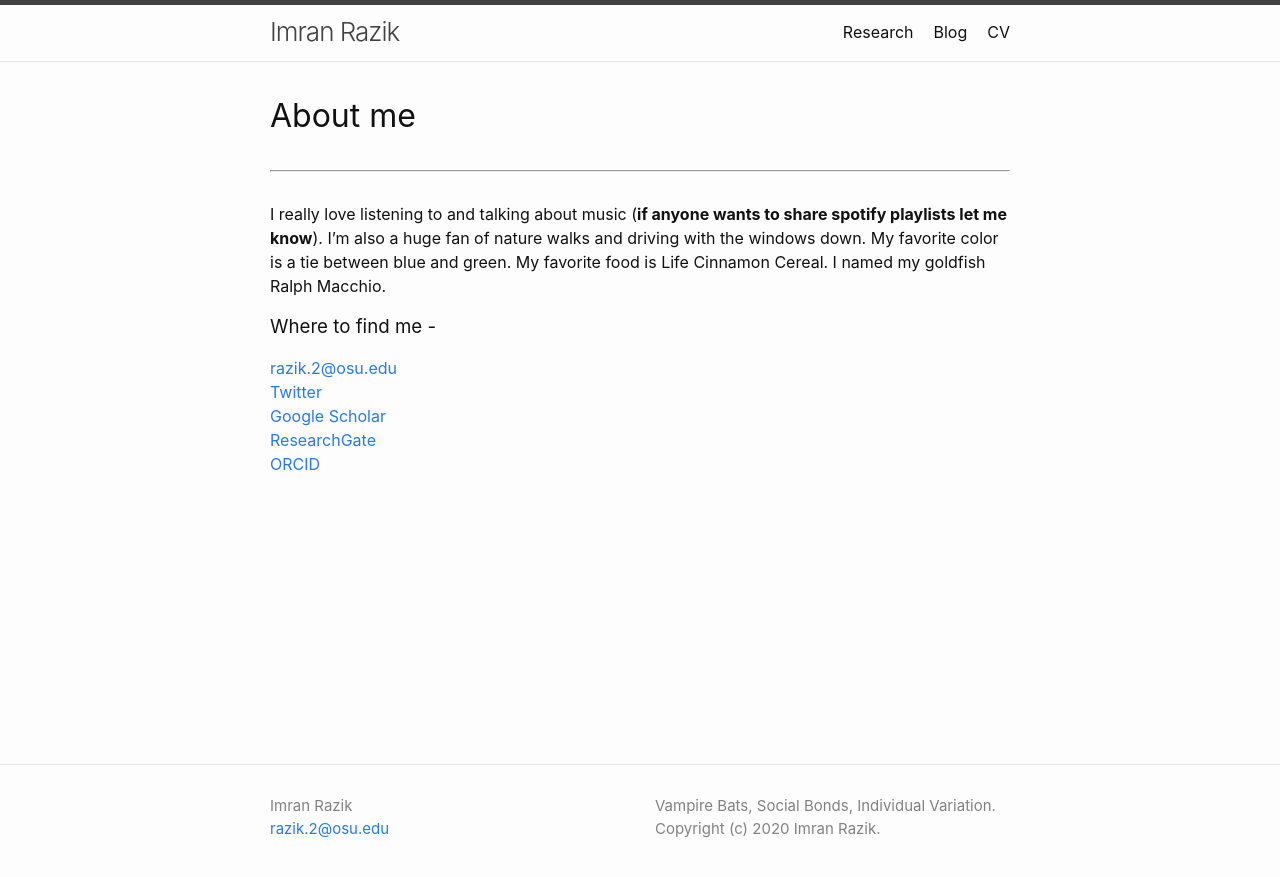
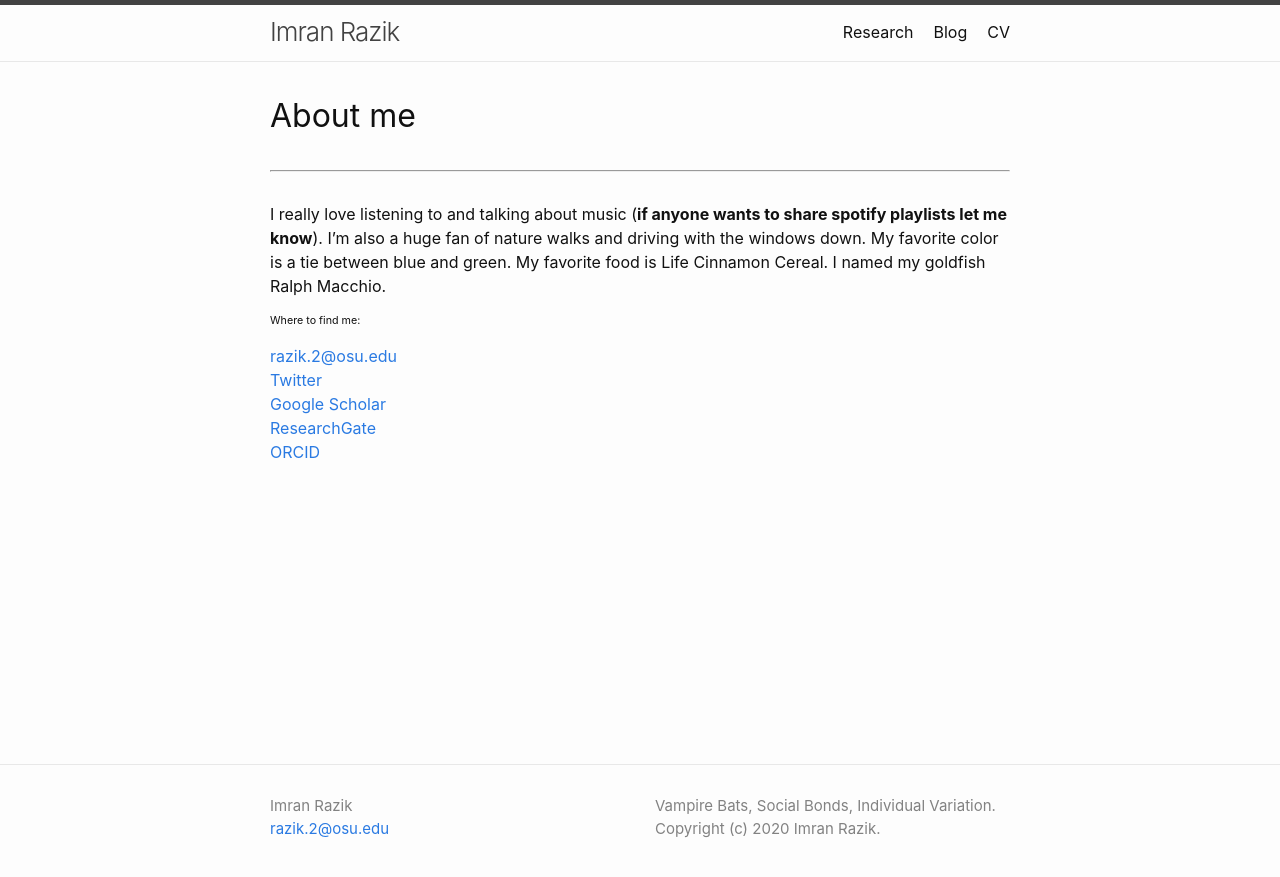
Before and after one commit to imranrazik/imranrazik.github.io, a Jekyll site: the page built from About-me.md, in a window 1280 px wide. Shown: the top 877 px of the page. Built offline with Jekyll 4.4.1, drawn with Linux system fonts in a browser that asks for light colours; our own code applies the rules of GitHub Pages for plain Markdown files.

```diff
--- a/About-me.md
+++ b/About-me.md
@@ -6,7 +6,7 @@ layout: default
 
 I really love listening to and talking about music (**if anyone wants to share spotify playlists let me know**). I'm also a huge fan of nature walks and driving with the windows down. My favorite color is a tie between blue and green. My favorite food is Life Cinnamon Cereal. I named my goldfish Ralph Macchio.
 
-### Where to find me -
+###### Where to find me:
 [razik.2@osu.edu](mailto:razik.2@osu.edu) <br/>
 [Twitter](https://twitter.com/irazik) <br/>
 [Google Scholar](https://scholar.google.com/citations?user=-YQ4T1YAAAAJ&hl=en) <br/>
```
